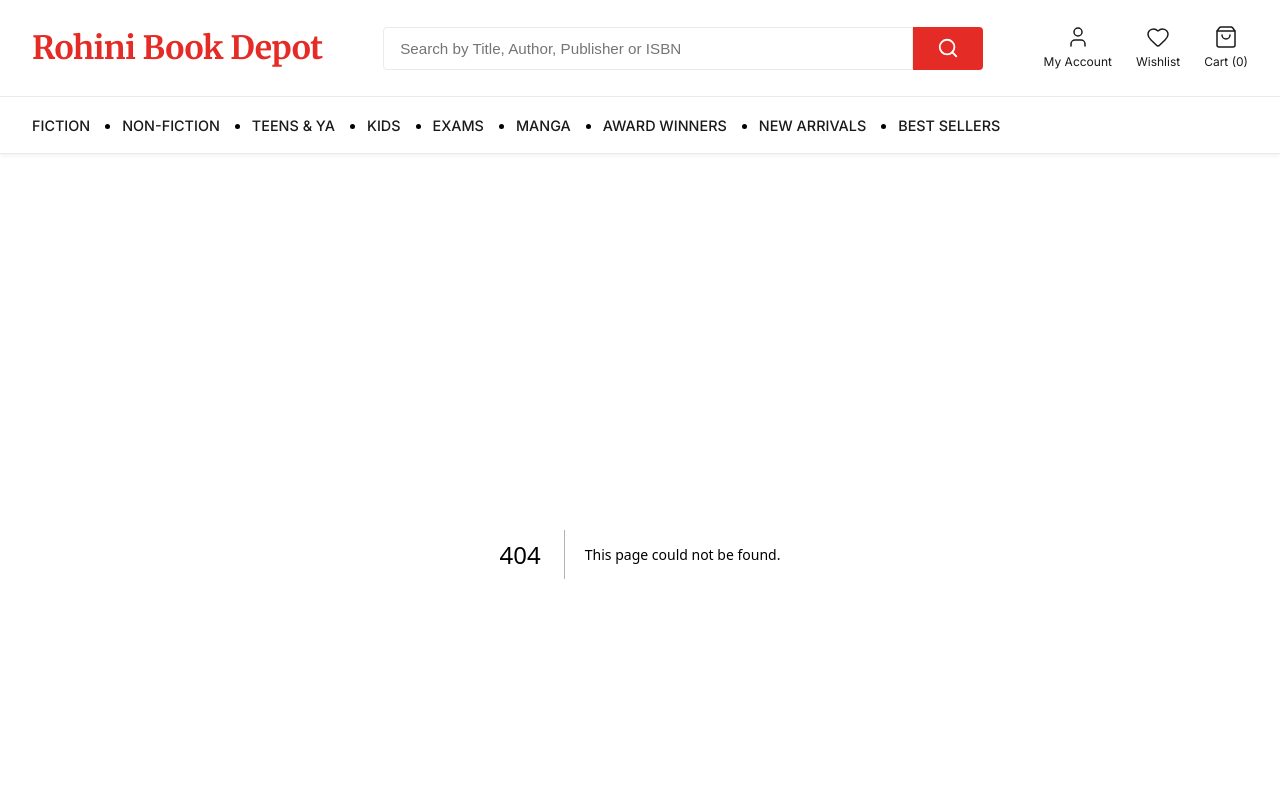
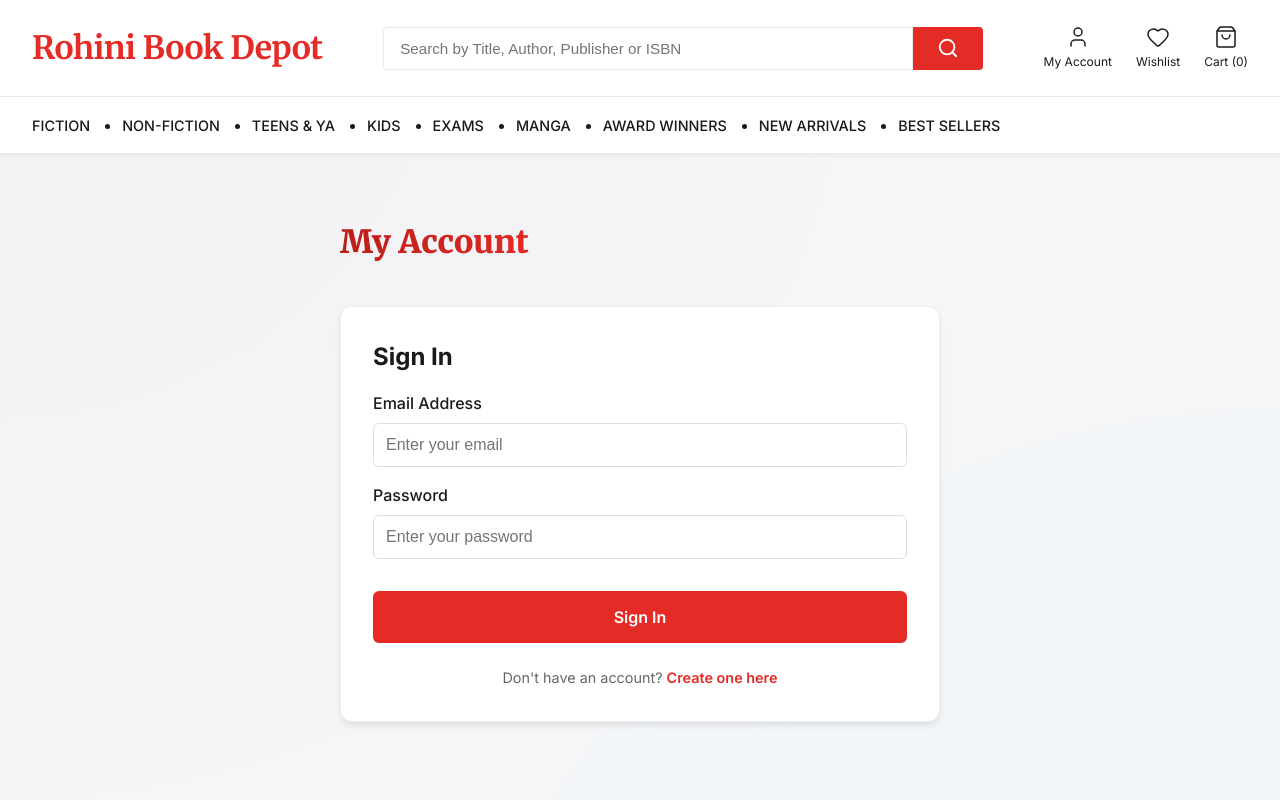
Before and after one commit to bhagwaticreationshelpdesk-debug/rohinibook, a Next.js app: page /account in a window 1280 px wide. Before the commit this address had no page. Shown: the top 800 px of the page. Built offline with nearby package versions, Linux system fonts and the light colour scheme.

Commit message:
Add Account, Wishlist, and Cart pages

```diff
--- /dev/null
+++ b/app/account/page.tsx
@@ -0,0 +1,61 @@
+import Link from 'next/link';
+
+export default function AccountPage() {
+    return (
+        <div className="container" style={{ padding: '4rem 0', minHeight: '60vh', maxWidth: '600px' }}>
+            <h1 className="section-title">My Account</h1>
+
+            <div style={{
+                background: 'white',
+                padding: '2rem',
+                borderRadius: '12px',
+                border: '1px solid #eee',
+                marginTop: '2rem',
+                boxShadow: '0 4px 6px -1px rgba(0,0,0,0.1)'
+            }}>
+                <h2 style={{ fontSize: '1.5rem', marginBottom: '1rem' }}>Sign In</h2>
+                <form style={{ display: 'flex', flexDirection: 'column', gap: '1rem' }}>
+                    <div>
+                        <label style={{ display: 'block', marginBottom: '0.5rem', fontWeight: '500' }}>Email Address</label>
+                        <input type="email" placeholder="Enter your email" style={{
+                            width: '100%',
+                            padding: '0.75rem',
+                            border: '1px solid #ddd',
+                            borderRadius: '6px',
+                            fontSize: '1rem'
+                        }} />
+                    </div>
+
+                    <div>
+                        <label style={{ display: 'block', marginBottom: '0.5rem', fontWeight: '500' }}>Password</label>
+                        <input type="password" placeholder="Enter your password" style={{
+                            width: '100%',
+                            padding: '0.75rem',
+                            border: '1px solid #ddd',
+                            borderRadius: '6px',
+                            fontSize: '1rem'
+                        }} />
+                    </div>
+
+                    <button type="button" style={{
+                        background: '#E42B26',
+                        color: 'white',
+                        padding: '1rem',
+                        border: 'none',
+                        borderRadius: '6px',
+                        fontSize: '1rem',
+                        fontWeight: '600',
+                        cursor: 'pointer',
+                        marginTop: '1rem'
+                    }}>
+                        Sign In
+                    </button>
+                </form>
+
+                <div style={{ marginTop: '1.5rem', textAlign: 'center', fontSize: '0.9rem', color: '#666' }}>
+                    Don't have an account? <Link href="/account/register" style={{ color: '#E42B26', fontWeight: '600' }}>Create one here</Link>
+                </div>
+            </div>
+        </div>
+    );
+}
```
Also changed, not shown: app/cart/page.tsx (added, +41 -0 lines), app/wishlist/page.tsx (added, +41 -0 lines).
